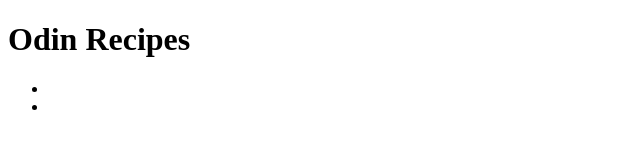
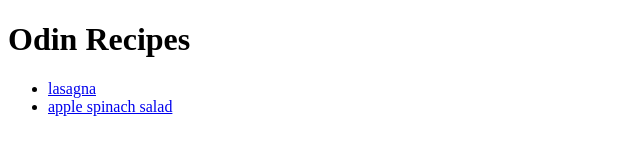
Before and after one commit to YuriYangJJ/odin-recipes, a plain HTML site: page index.html in a window 1280 px wide. Shown: the whole page, without its empty margins (0-640 px from the left). Drawn offline with Linux system fonts and the light colour scheme.

Commit message:
Fix inedex.html link showing issue

```diff
--- a/index.html
+++ b/index.html
@@ -8,8 +8,8 @@
 <body>
     <h1>Odin Recipes</h1>
     <ul>
-        <li><a href="./recipes/lasagna.html"></a></li>
-        <li><a href="./recipes/apple_spinach_salad.html"></a></li>
+        <li><a href="./recipes/lasagna.html">lasagna</a></li>
+        <li><a href="./recipes/apple_spinach_salad.html">apple spinach salad</a></li>
     </ul>
 </body>
 </html>
```
